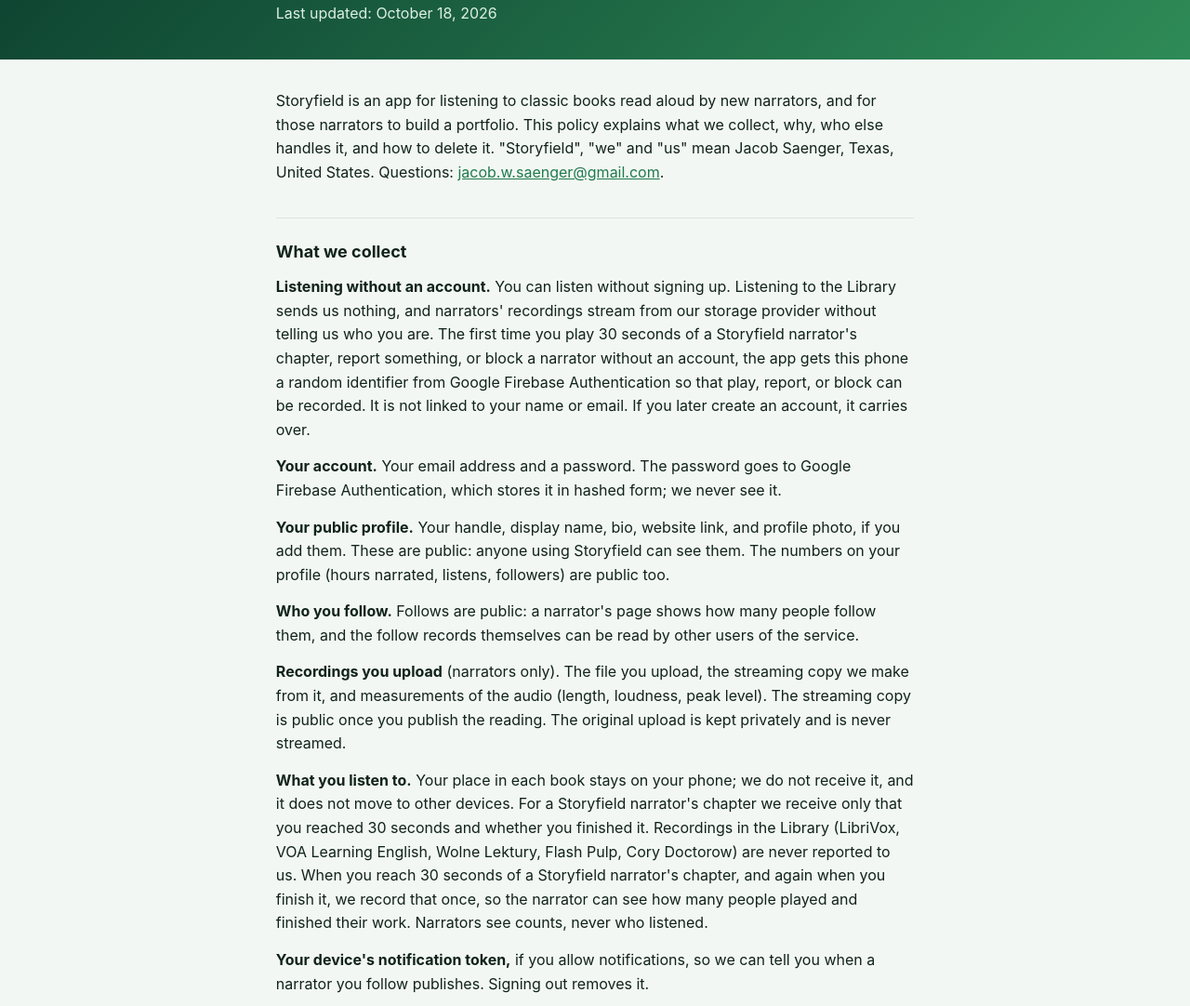
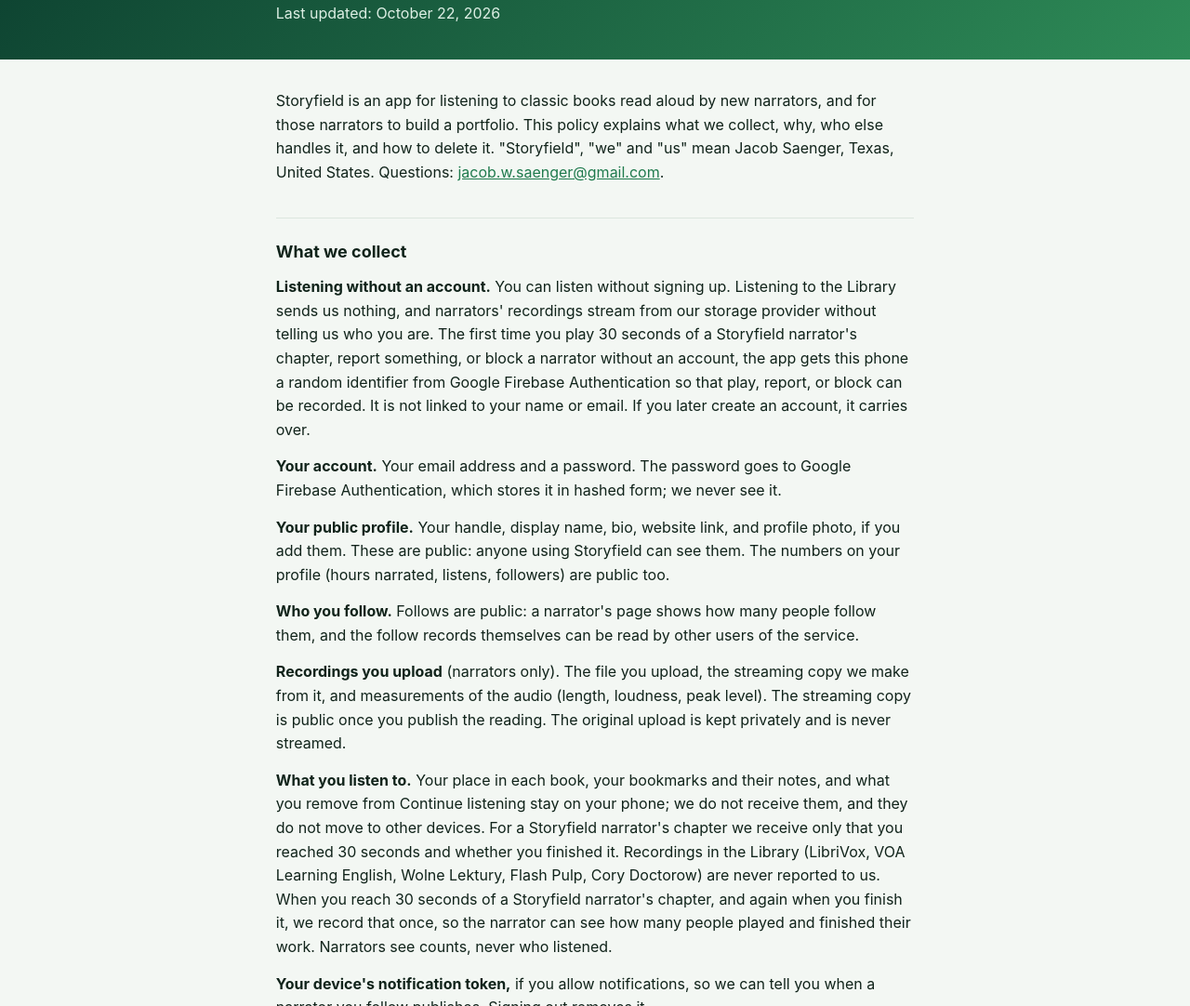
Before and after one commit to jacobsaenger/storyfield-site, a plain HTML site: page privacy.html in a window 1280 px wide. Shown: the part 149-1231 px from the top of the page at 93% size. Drawn offline with Linux system fonts and the light colour scheme.

Commit message:
Policy: bookmarks and the Continue listening list stay on the phone

```diff
--- a/privacy.html
+++ b/privacy.html
@@ -31,7 +31,7 @@
 <header><div class="wrap">
 <a class="brand" href="./"><img src="icon.png" alt="">Storyfield</a>
 <h1>Privacy policy</h1>
-<p class="sub">Last updated: October 18, 2026</p>
+<p class="sub">Last updated: October 22, 2026</p>
 </div></header>
 <main><div class="wrap">
 <p>Storyfield is an app for listening to classic books read aloud by new narrators, and for those narrators to build a portfolio. This policy explains what we collect, why, who else handles it, and how to delete it. "Storyfield", "we" and "us" mean Jacob Saenger, Texas, United States. Questions: <a href="mailto:jacob.w.saenger@gmail.com">jacob.w.saenger@gmail.com</a>.</p>
@@ -41,7 +41,7 @@
 <p><strong>Your public profile.</strong> Your handle, display name, bio, website link, and profile photo, if you add them. These are public: anyone using Storyfield can see them. The numbers on your profile (hours narrated, listens, followers) are public too.</p>
 <p><strong>Who you follow.</strong> Follows are public: a narrator's page shows how many people follow them, and the follow records themselves can be read by other users of the service.</p>
 <p><strong>Recordings you upload</strong> (narrators only). The file you upload, the streaming copy we make from it, and measurements of the audio (length, loudness, peak level). The streaming copy is public once you publish the reading. The original upload is kept privately and is never streamed.</p>
-<p><strong>What you listen to.</strong> Your place in each book stays on your phone; we do not receive it, and it does not move to other devices. For a Storyfield narrator's chapter we receive only that you reached 30 seconds and whether you finished it. Recordings in the Library (LibriVox, VOA Learning English, Wolne Lektury, Flash Pulp, Cory Doctorow) are never reported to us. When you reach 30 seconds of a Storyfield narrator's chapter, and again when you finish it, we record that once, so the narrator can see how many people played and finished their work. Narrators see counts, never who listened.</p>
+<p><strong>What you listen to.</strong> Your place in each book, your bookmarks and their notes, and what you remove from Continue listening stay on your phone; we do not receive them, and they do not move to other devices. For a Storyfield narrator's chapter we receive only that you reached 30 seconds and whether you finished it. Recordings in the Library (LibriVox, VOA Learning English, Wolne Lektury, Flash Pulp, Cory Doctorow) are never reported to us. When you reach 30 seconds of a Storyfield narrator's chapter, and again when you finish it, we record that once, so the narrator can see how many people played and finished their work. Narrators see counts, never who listened.</p>
 <p><strong>Your device's notification token,</strong> if you allow notifications, so we can tell you when a narrator you follow publishes. Signing out removes it.</p>
 <p><strong>Reports and blocks.</strong> If you report a reading or a narrator, we keep the report (who filed it, what was reported, the reason, and any note you add) to review it. Your block list is private to you.</p>
 <p><strong>Book requests.</strong> If you ask us to add a book, we keep what you typed and who asked, so we can add it.</p>
```
